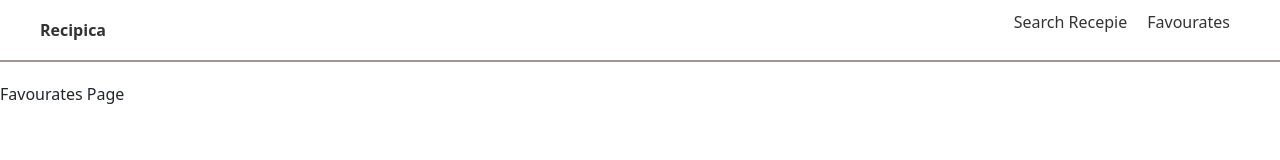
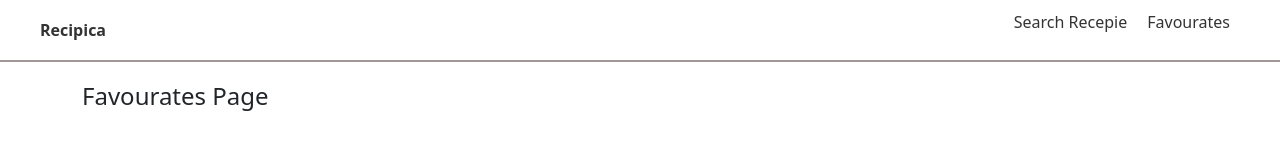
Before and after one commit to dswaraj105/Recipies_App, a plain HTML site: page index.html at #!/favourates in a window 1280 px wide. Drawn offline with nearby package versions, Linux system fonts and the light colour scheme; files whose address does not match are found by name.

Commit message:
views tweek

```diff
--- a/views/favourates.html
+++ b/views/favourates.html
@@ -1,4 +1,6 @@
-<p>Favourates Page</p>
+<div class="container">
+  <h4>Favourates Page</h4>
+</div>
 
 <!-- displaying the fooditem names -->
 <div class="display-items container" >
```
